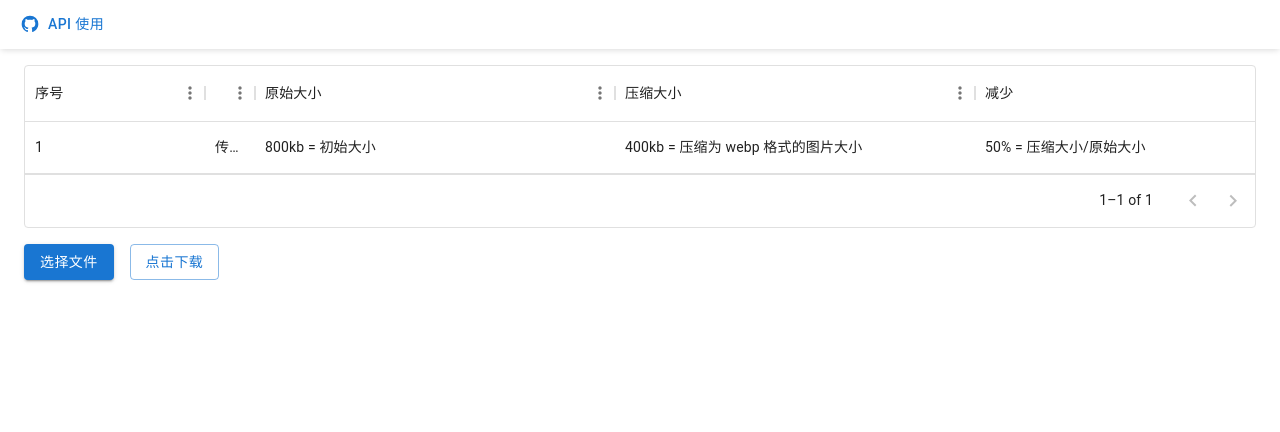
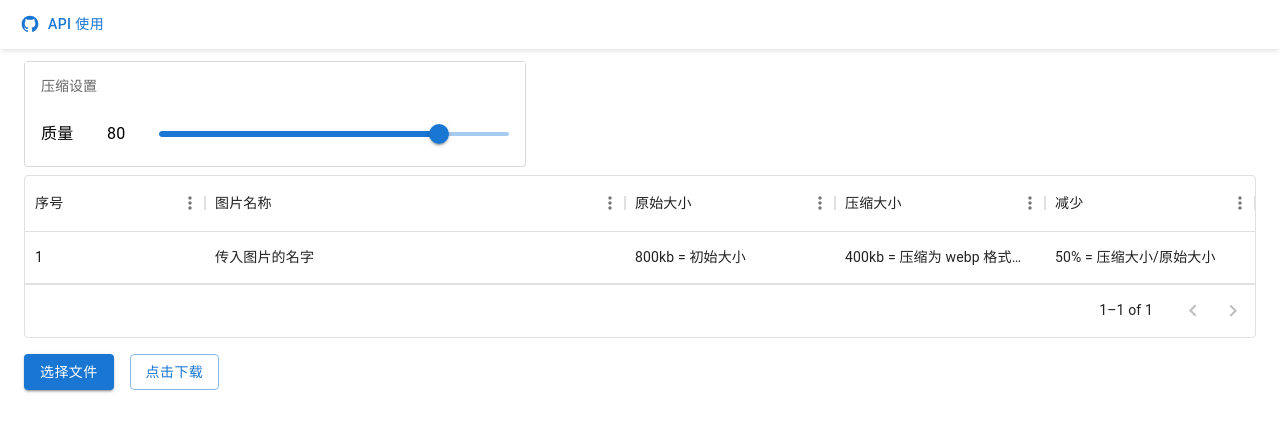
Before and after one commit to Plumbiu/img-tools, a Next.js app: page / in a window 1280 px wide. Shown: the top 432 px of the page. Built offline with nearby package versions, Linux system fonts and the light colour scheme.

Commit message:
feat: add quality setting

```diff
--- a/src/app/api/webp/route.ts
+++ b/src/app/api/webp/route.ts
@@ -7,7 +7,6 @@ export async function POST(req: Request) {
   if (Number.isNaN(quality)) {
     quality = 80
   }
-
   let tool = sharp(raw).webp({
     quality,
   })
--- a/src/app/globals.css
+++ b/src/app/globals.css
@@ -16,3 +16,7 @@ header {
   cursor: pointer;
   box-shadow: 0px 2px 6px -1px rgba(0, 0, 0, 0.15);
 }
+
+.MuiSlider-thumb {
+  z-index: 9999;
+}
--- a/src/app/page.tsx
+++ b/src/app/page.tsx
@@ -1,7 +1,15 @@
 'use client'
 
 import { useRef, useState } from 'react'
-import { Button, Stack } from '@mui/material'
+import {
+  Button,
+  List,
+  ListItem,
+  ListItemText,
+  ListSubheader,
+  Slider,
+  Stack,
+} from '@mui/material'
 import JSZip from 'jszip'
 import { saveAs } from 'file-saver'
 import { GridRowParams } from '@mui/x-data-grid'
@@ -35,6 +43,7 @@ export default function Home() {
   const [toastOpen, setToastOpen] = useState(false)
   const [dialogOpen, setDialogOpen] = useState(false)
   const [selectedValue, setSelectedValue] = useState<[string, string]>()
+  const [quality, setQuality] = useState(80)
 
   function download() {
     try {
@@ -58,7 +67,9 @@ export default function Home() {
     for (const file of files) {
       const arrBuf = await file.arrayBuffer()
       const size = file.size
-      const { zipedBuffer, zipedSize } = await transWebp(arrBuf)
+      const { zipedBuffer, zipedSize } = await transWebp(arrBuf, {
+        quality,
+      })
       const name = removeSuffix(file.name)
       ziped.push({
         id: idx++,
@@ -91,6 +102,37 @@ export default function Home() {
     <div>
       <Header />
       <main>
+        <List
+          subheader={<ListSubheader>压缩设置</ListSubheader>}
+          sx={{
+            width: '100%',
+            maxWidth: '500px',
+            bgcolor: 'background.paper',
+            border: '1px solid rgba(0 ,0, 0, 0.15)',
+            borderRadius: '4px',
+          }}
+        >
+          <ListItem>
+            <ListItemText>质量</ListItemText>
+            <ListItemText primary={quality} />
+            <Slider
+              aria-label="Default"
+              defaultValue={80}
+              max={100}
+              min={0}
+              onChange={(_e, val) => {
+                if (!Array.isArray(val)) {
+                  setQuality(val)
+                }
+              }}
+              sx={{
+                maxWidth: '350px',
+              }}
+              value={quality}
+              valueLabelDisplay="auto"
+            />
+          </ListItem>
+        </List>
         <Table rowClick={handleRowClick} rows={webpFile} />
         <Stack
           direction="row"
--- a/src/components/Table.tsx
+++ b/src/components/Table.tsx
@@ -6,25 +6,24 @@ const columns: GridColDef[] = [
   {
     field: 'name',
     headerName: '图片名称',
-    flex: 1,
+    flex: 2,
   },
   {
     field: 'size',
     headerName: '原始大小',
-    width: 360,
+    flex: 1,
   },
   {
     field: 'zipedSize',
     headerName: '压缩大小',
-    type: 'number',
-    width: 360,
+    flex: 1,
     headerAlign: 'left',
     align: 'left',
   },
   {
     field: 'rate',
     headerName: '减少',
-    width: 360,
+    flex: 1,
   },
 ]
 
@@ -49,7 +48,8 @@ const Table: FC<Props> = ({ rows, rowClick }) => {
       onRowClick={rowClick}
       rows={rows}
       sx={{
-        my: 2,
+        mb: 2,
+        mt: 1,
       }}
     />
   )
```
